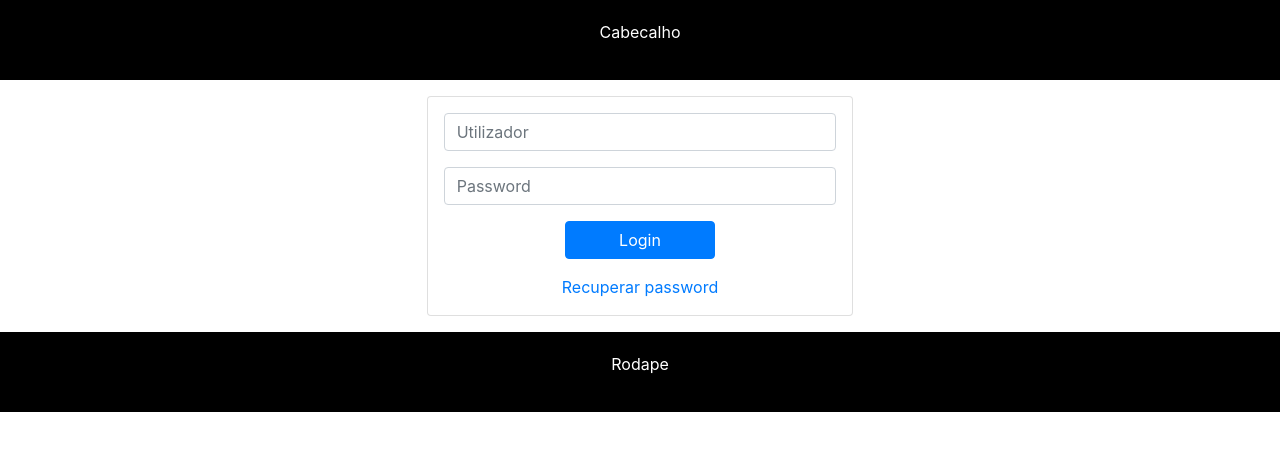
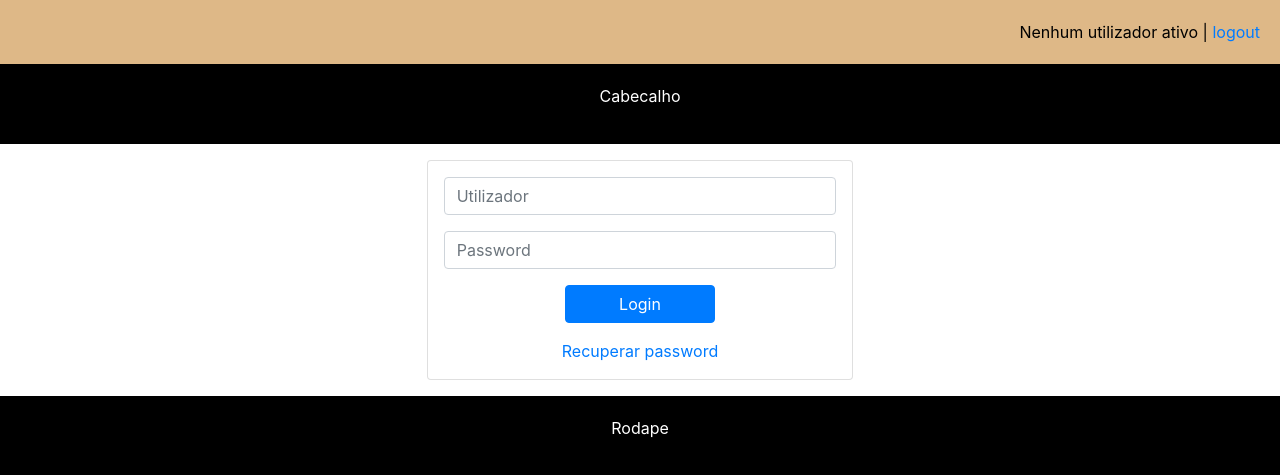
Before and after one commit to antoniodaleo/SpaceT, a PHP site: page / in a window 1280 px wide. Shown: the top 475 px of the page. Run offline with PHP 8.4, Linux system fonts and the light colour scheme; some libraries are stand-ins or nearby versions.

Commit message:
login/logout

```diff
--- a/inc/funcoes.php
+++ b/inc/funcoes.php
@@ -19,13 +19,14 @@
     //========================================
         public static function DestroiSessao(){
             unset($_SESSION['id_utilizador']);
+            unset($_SESSION['nome']);
         }
 
     //=======================================
         public static function IniciarSessao($dados){
             //Iniciar a sessao
             $_SESSION['id_utilizador'] = $dados[0]['id_utilizador'];
-
+            $_SESSION['nome'] = $dados[0]['nome'];
         }
 
 }
--- a/inc/main.css
+++ b/inc/main.css
@@ -102,4 +102,18 @@
   background-color: black;
   color: white; }
 
+/*Barra do utilizadores */
+.barra_utilizadores {
+  margin: 0px;
+  padding: 20px;
+  text-align: right;
+  background-color: burlywood;
+  color: black; }
+
+.barra_utilizadores_inativo {
+  color: black; }
+
+.barra_utilizadores_ativo {
+  color: red; }
+
 /*# sourceMappingURL=main.css.map */
--- /dev/null
+++ b/inc/sass/_utilizadores.scss
@@ -0,0 +1,19 @@
+/*Barra do utilizadores */
+.barra_utilizadores{
+    margin: 0px;
+    padding: 20px;
+    text-align: right;
+    background-color: burlywood;
+    color: black;
+
+}
+
+.barra_utilizadores_inativo{
+    color: black;
+
+}
+
+.barra_utilizadores_ativo{
+    color: red;
+
+}
--- a/inc/sass/main.scss
+++ b/inc/sass/main.scss
@@ -3,3 +3,4 @@
 @import 'geral';
 @import 'cabecalho';
 @import 'rodape';
+@import 'utilizadores';
--- a/index.php
+++ b/index.php
@@ -10,7 +10,7 @@
     //inclui as funcoes necessarias do sistema
     include_once('inc/funcoes.php');
     include_once('inc/gestorBD.php');
-
+    include_once('users/barra_utilizador.php');
     include_once('_cabecalho.php');
 
     include_once('routes.php');
--- a/routes.php
+++ b/routes.php
@@ -13,17 +13,22 @@
     }
 
 
-    funcoes::DestroiSessao();
+    //funcoes::DestroiSessao();
 
     // Verificar o login
     if(!funcoes::VerificarLogin()){
         $a='login';
     }
 
+    // Barra do Utilizador
+    include_once('users/barra_utilizador.php');
+
 
     switch($a){
         // Apresentar login
         case 'login':     include_once('users/login.php'); break;
+        // Apresentar Logout
+        case 'logout':  include_once('users/logout.php'); break;
         // Apresentar a pagina inicial
         case 'inicio':    include_once('inicio.php'); break;
         // Apresenta a pagina acerca de
--- /dev/null
+++ b/users/barra_utilizador.php
@@ -0,0 +1,22 @@
+<?php
+    //Barra do utilizador ================================
+    // Verificar a sessão
+    if(!isset($_SESSION['a'])){
+        exit();
+    }
+
+    $nome_utilizador = 'Nenhum utilizador ativo';
+    $classe = 'barra_utilizador_inativo';
+    //  Verifica se existe sessão
+    if(funcoes::VerificarLogin()){
+        $nome_utilizador= $_SESSION['nome'];
+        $classe = 'barra_utilizador_ativo';
+    }
+
+    ?>
+
+
+        <div class="barra_utilizadores">
+            <span class="<?php echo $classe ?>"><?php  echo $nome_utilizador ?></span> |
+            <a href="?a=logout">logout</a>
+        </div>
--- a/users/login.php
+++ b/users/login.php
@@ -5,7 +5,7 @@
     }
 
 
-    $erro = false;
+    $erro = true;
     $mensagem = '';
     // Verificar se foi feito um post
     if($_SERVER['REQUEST_METHOD'] == 'POST'){
@@ -28,10 +28,19 @@
             $erro = true;
             $mensagem = 'Dados de login invalidos.';
         } else {
+            // Login valido
             // Inicia a sessão
+            $erro = false;
             funcoes::IniciarSessao($dados);
             echo 'ok';
         }
+    }
+?>
+
+<?php if($erro): //================= ?>
+
+    <?php  if($mensagem!=''){
+        echo '<div class="alert alert-danger text-center">'.$mensagem.'</div>';
         }
     ?>
 
@@ -58,3 +67,16 @@
             </div>
         </div>
     </div>
+
+<?php else : //================= ?>
+    <div class="container-fluid">
+        <div class="row justify-content-center">
+            <div class="col-md-4 card m-3 p-3 text-center">
+                <p>BEM - VINDO, <strong><?php echo $dados[0]['nome'] ?></strong></p>
+                <a href="?a=inicio" class="btn btn-primary">Avançar</a>
+            </div>
+        </div>
+    </div>
+
+    <p>ok</p>
+<?php endif; ?>
```
Also changed, not shown: users/logout.php (added, +22 -0 lines), 1 other file. Lines whose indentation alone changed are shown as unchanged.
